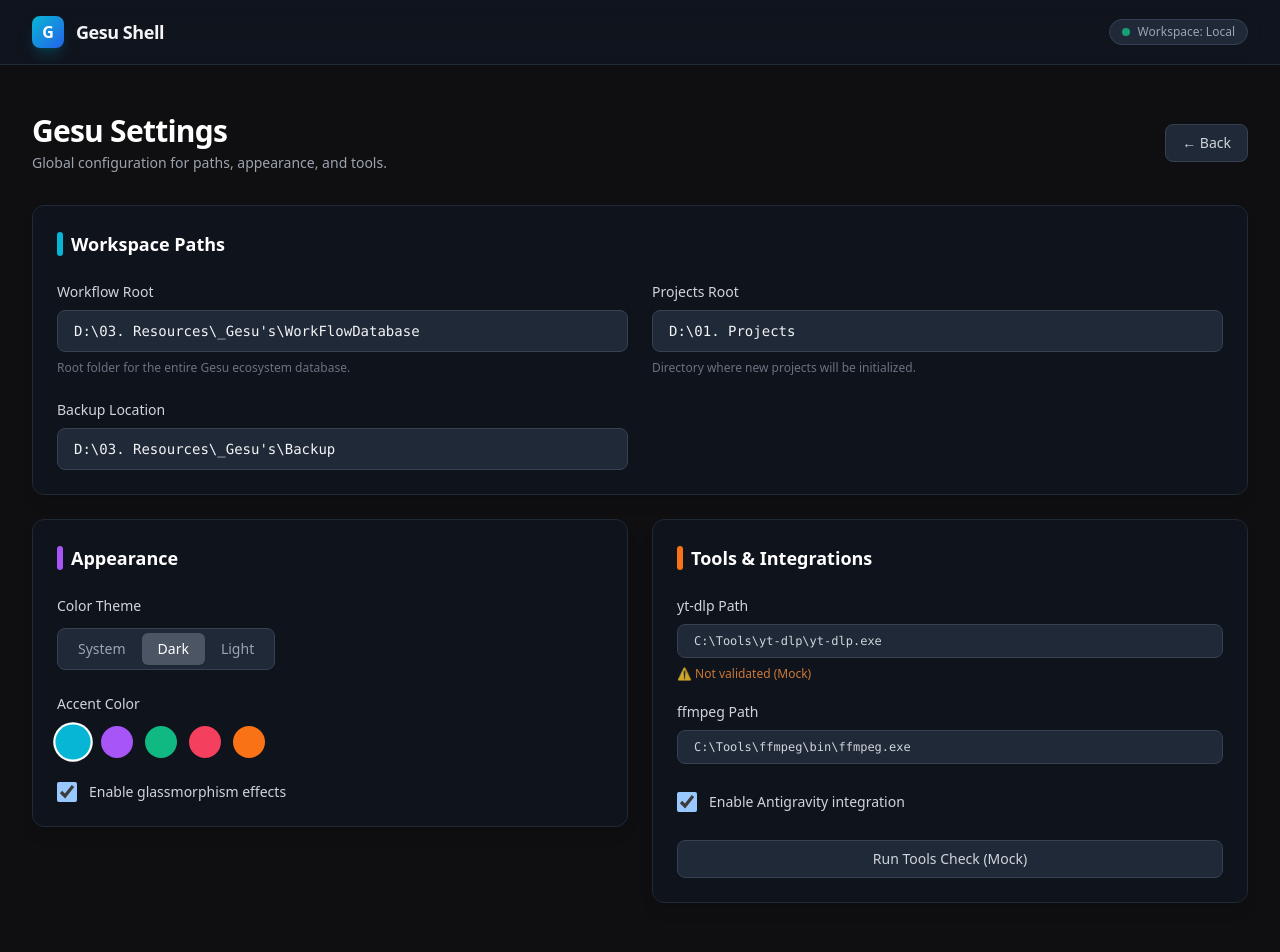
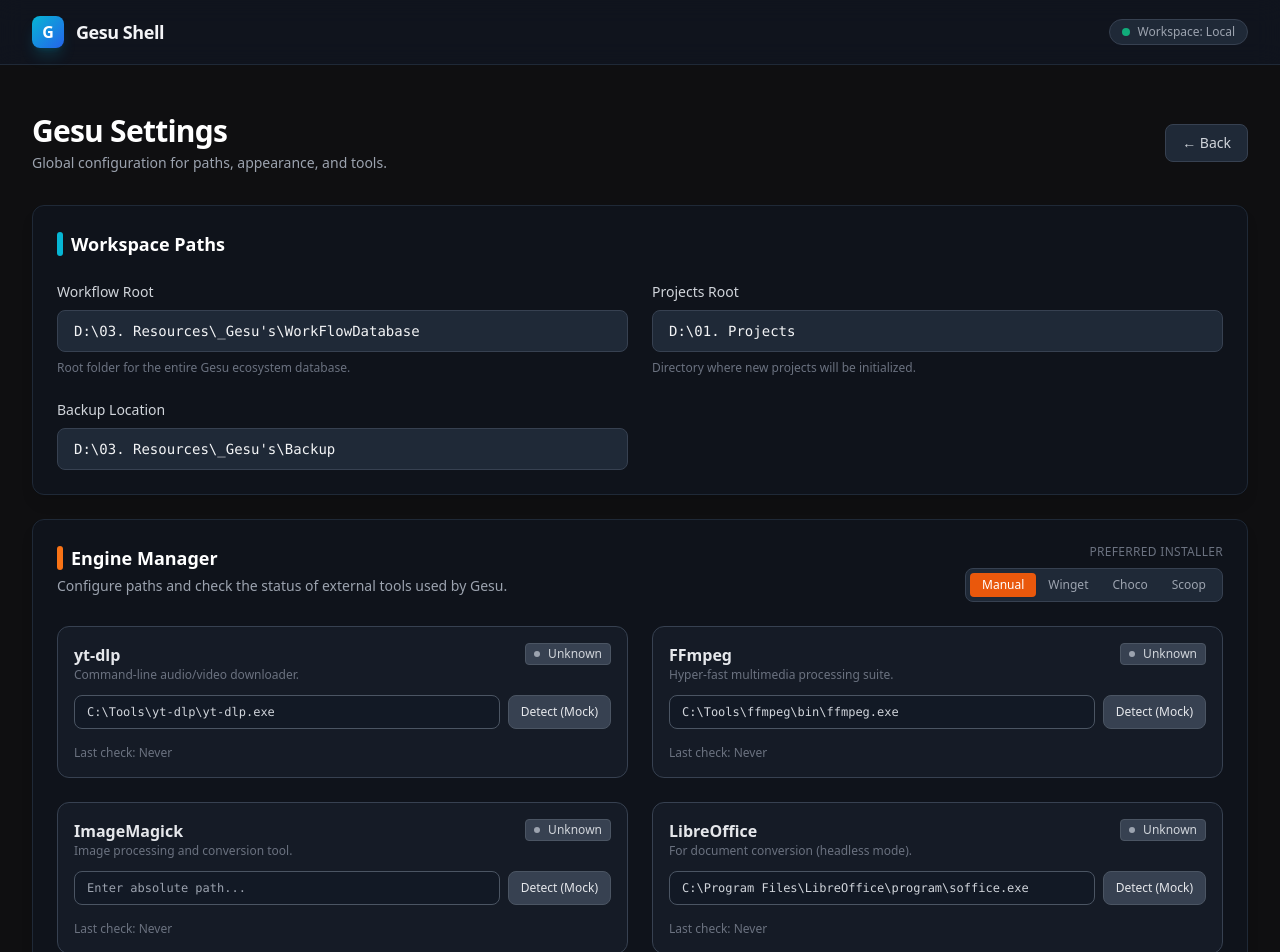
Before and after one commit to gesucreative-hub/gesu-ecosystem-app, a React (Vite) app in the folder apps/gesu-shell/: page /settings in a window 1280 px wide. Shown: the top 952 px of the page. Built offline with nearby package versions, Linux system fonts and the light colour scheme.

Commit message:
feat(settings): add Engine Manager section for external tools

```diff
--- a/apps/gesu-shell/src/pages/SettingsPage.tsx
+++ b/apps/gesu-shell/src/pages/SettingsPage.tsx
@@ -3,11 +3,7 @@
 
 // --- Types & Interfaces ---
 
-interface ToolConfig {
-    path: string;
-    status: 'valid' | 'invalid' | 'unknown';
-}
-
+// Workspace & Appearance
 interface SettingsState {
     paths: {
         workflowRoot: string;
@@ -19,12 +15,23 @@
         accentColor: string;
         glassmorphism: boolean;
     };
-    tools: {
-        ytDlp: string;
-        ffmpeg: string;
-        soffice: string;
-        integrationEnabled: boolean;
-    };
+}
+
+// Engine Manager
+type EngineId = 'ytDlp' | 'ffmpeg' | 'imageMagick' | 'libreOffice';
+type EngineStatus = 'unknown' | 'ok' | 'missing' | 'error';
+type InstallMethod = 'manual' | 'winget' | 'choco' | 'scoop';
+
+interface EngineConfig {
+    id: EngineId;
+    label: string;
+    description: string;
+    path: string;
+    status: EngineStatus;
+    version?: string;
+    lastCheckedAt?: string;
+    defaultPath: string; // Used for "Detect" mock
+    installHint: Partial<Record<InstallMethod, string>>;
 }
 
 // --- Defaults ---
@@ -39,14 +46,63 @@
         theme: 'dark',
         accentColor: 'cyan',
         glassmorphism: true
-    },
-    tools: {
-        ytDlp: String.raw`C:\Tools\yt-dlp\yt-dlp.exe`,
-        ffmpeg: String.raw`C:\Tools\ffmpeg\bin\ffmpeg.exe`,
-        soffice: String.raw`C:\Program Files\LibreOffice\program\soffice.exe`,
-        integrationEnabled: true
     }
 };
+
+const DEFAULT_ENGINES: EngineConfig[] = [
+    {
+        id: 'ytDlp',
+        label: 'yt-dlp',
+        description: 'Command-line audio/video downloader.',
+        path: String.raw`C:\Tools\yt-dlp\yt-dlp.exe`,
+        status: 'unknown',
+        defaultPath: String.raw`C:\Tools\yt-dlp\yt-dlp.exe`,
+        installHint: {
+            winget: 'winget install -e --id yt-dlp.yt-dlp',
+            choco: 'choco install yt-dlp',
+            scoop: 'scoop install yt-dlp'
+        }
+    },
+    {
+        id: 'ffmpeg',
+        label: 'FFmpeg',
+        description: 'Hyper-fast multimedia processing suite.',
+        path: String.raw`C:\Tools\ffmpeg\bin\ffmpeg.exe`,
+        status: 'unknown',
+        defaultPath: String.raw`C:\Tools\ffmpeg\bin\ffmpeg.exe`,
+        installHint: {
+            winget: 'winget install -e --id Gyan.FFmpeg',
+            choco: 'choco install ffmpeg',
+            scoop: 'scoop install ffmpeg'
+        }
+    },
+    {
+        id: 'imageMagick',
+        label: 'ImageMagick',
+        description: 'Image processing and conversion tool.',
+        path: '',
+        status: 'unknown',
+        defaultPath: String.raw`C:\Program Files\ImageMagick-7.1.1-Q16-HDRI\magick.exe`,
+        installHint: {
+            winget: 'winget install -e --id ImageMagick.ImageMagick',
+            choco: 'choco install imagemagick',
+            scoop: 'scoop install imagemagick'
+        }
+    },
+    {
+        id: 'libreOffice',
+        label: 'LibreOffice',
+        description: 'For document conversion (headless mode).',
+        path: String.raw`C:\Program Files\LibreOffice\program\soffice.exe`,
+        status: 'unknown',
+        defaultPath: String.raw`C:\Program Files\LibreOffice\program\soffice.exe`,
+        installHint: {
+            winget: 'winget install -e --id TheDocumentFoundation.LibreOffice',
+            choco: 'choco install libreoffice',
+            scoop: 'scoop install libreoffice'
+        }
+    }
+];
 
 const ACCENT_COLORS = [
     { id: 'cyan', label: 'Cyan', class: 'bg-cyan-500' },
@@ -56,26 +112,96 @@
     { id: 'orange', label: 'Orange', class: 'bg-orange-500' }
 ];
 
+// --- Helper Components ---
+
+const StatusBadge = ({ status, version }: { status: EngineStatus; version?: string }) => {
+    const styles = {
+        unknown: 'bg-gray-700 text-gray-300 border-gray-600',
+        ok: 'bg-emerald-900/50 text-emerald-300 border-emerald-500/30',
+        missing: 'bg-red-900/50 text-red-300 border-red-500/30',
+        error: 'bg-amber-900/50 text-amber-300 border-amber-500/30'
+    };
+
+    const labels = {
+        unknown: 'Unknown',
+        ok: 'Ready',
+        missing: 'Missing',
+        error: 'Error'
+    };
+
+    return (
+        <div className={`px-2 py-0.5 rounded text-xs font-medium border flex items-center gap-2 w-fit ${styles[status]}`}>
+            <span className={`w-1.5 h-1.5 rounded-full ${status === 'ok' ? 'bg-emerald-400' : status === 'unknown' ? 'bg-gray-400' : 'bg-red-400'}`}></span>
+            <span>{labels[status]}</span>
+            {version && status === 'ok' && <span className="opacity-75 border-l pl-2 ml-1 border-white/20">{version}</span>}
+        </div>
+    );
+};
+
 export function SettingsPage() {
     const [settings, setSettings] = useState<SettingsState>(DEFAULT_SETTINGS);
+    const [engines, setEngines] = useState<EngineConfig[]>(DEFAULT_ENGINES);
+    const [installPreference, setInstallPreference] = useState<InstallMethod>('manual');
+    const [showInstallHints, setShowInstallHints] = useState(false);
     const [isDirty, setIsDirty] = useState(false);
 
-    // Handlers
-    const updatedNestedState = (section: keyof SettingsState, key: string, value: any) => {
+    // Settings Handlers
+    const updateSettings = (section: keyof SettingsState, key: string, value: any) => {
         setSettings(prev => ({
             ...prev,
-            [section]: {
-                ...prev[section],
-                [key]: value
-            }
+            [section]: { ...prev[section], [key]: value }
         }));
         setIsDirty(true);
     };
 
+    // Engine Handlers
+    const updateEnginePath = (id: EngineId, path: string) => {
+        setEngines(prev => prev.map(e => e.id === id ? { ...e, path, status: 'unknown' } : e));
+        setIsDirty(true);
+    };
+
+    const detectEngine = (id: EngineId) => {
+        setEngines(prev => prev.map(e => {
+            if (e.id === id) {
+                return {
+                    ...e,
+                    path: e.path || e.defaultPath, // Use default if empty
+                    status: 'ok',
+                    version: 'auto-detected (mock)',
+                    lastCheckedAt: new Date().toISOString()
+                };
+            }
+            return e;
+        }));
+        setIsDirty(true);
+    };
+
+    const checkAllTools = () => {
+        const updated = engines.map(e => ({
+            ...e,
+            status: e.path.trim() ? 'ok' as const : 'missing' as const,
+            version: e.path.trim() ? 'mock-1.0.0' : undefined,
+            lastCheckedAt: new Date().toISOString()
+        }));
+        setEngines(updated);
+
+        console.log('[EngineManagerCheck]', {
+            checkedAt: new Date().toISOString(),
+            installPreference,
+            engines: updated
+        });
+        alert("Tools check complete (mock). See console.");
+    };
+
+    // Global Actions
     const handleSave = () => {
         const payload = {
             timestamp: new Date().toISOString(),
-            config: settings
+            settings,
+            engineManager: {
+                installPreference,
+                engines
+            }
         };
         console.log("Settings Saved (Mock):", payload);
         alert("Settings saved successfully (Mock). Check console for payload.");
@@ -85,16 +211,10 @@
     const handleReset = () => {
         if (confirm("Reset all settings to defaults?")) {
             setSettings(DEFAULT_SETTINGS);
+            setEngines(DEFAULT_ENGINES);
+            setInstallPreference('manual');
             setIsDirty(true);
         }
-    };
-
-    const handleToolsCheck = () => {
-        console.log("Running Tools Check (Mock):", {
-            tools: settings.tools,
-            checkTime: new Date().toISOString()
-        });
-        alert("Tools check initiated (Mock).");
     };
 
     return (
@@ -126,7 +246,7 @@
                             <input
                                 type="text"
                                 value={settings.paths.workflowRoot}
-                                onChange={(e) => updatedNestedState('paths', 'workflowRoot', e.target.value)}
+                                onChange={(e) => updateSettings('paths', 'workflowRoot', e.target.value)}
                                 className="bg-gray-800 border border-gray-700 rounded-lg px-4 py-2.5 text-gray-100 focus:outline-none focus:ring-2 focus:ring-cyan-500/50 font-mono text-sm"
                             />
                             <p className="text-xs text-gray-500">Root folder for the entire Gesu ecosystem database.</p>
@@ -137,7 +257,7 @@
                             <input
                                 type="text"
                                 value={settings.paths.projectsRoot}
-                                onChange={(e) => updatedNestedState('paths', 'projectsRoot', e.target.value)}
+                                onChange={(e) => updateSettings('paths', 'projectsRoot', e.target.value)}
                                 className="bg-gray-800 border border-gray-700 rounded-lg px-4 py-2.5 text-gray-100 focus:outline-none focus:ring-2 focus:ring-cyan-500/50 font-mono text-sm"
                             />
                             <p className="text-xs text-gray-500">Directory where new projects will be initialized.</p>
@@ -148,28 +268,117 @@
                             <input
                                 type="text"
                                 value={settings.paths.backupRoot}
-                                onChange={(e) => updatedNestedState('paths', 'backupRoot', e.target.value)}
+                                onChange={(e) => updateSettings('paths', 'backupRoot', e.target.value)}
                                 className="bg-gray-800 border border-gray-700 rounded-lg px-4 py-2.5 text-gray-100 focus:outline-none focus:ring-2 focus:ring-cyan-500/50 font-mono text-sm"
                             />
                         </div>
                     </div>
                 </div>
 
-                {/* Appearance */}
-                <div className="bg-gray-900/50 backdrop-blur-sm border border-gray-800 p-6 rounded-xl shadow-lg h-fit">
+                {/* Engine Manager */}
+                <div className="lg:col-span-2 bg-gray-900/50 backdrop-blur-sm border border-gray-800 p-6 rounded-xl shadow-lg">
+                    <div className="flex justify-between items-start mb-6">
+                        <div>
+                            <h2 className="text-lg font-semibold text-white flex items-center gap-2">
+                                <span className="w-1.5 h-6 bg-orange-500 rounded-full"></span>
+                                Engine Manager
+                            </h2>
+                            <p className="text-sm text-gray-400 mt-1">Configure paths and check the status of external tools used by Gesu.</p>
+                        </div>
+
+                        {/* Preference Selector */}
+                        <div className="text-right">
+                            <div className="text-xs font-medium text-gray-500 mb-2 uppercase tracking-wide">Preferred Installer</div>
+                            <div className="flex bg-gray-800 p-1 rounded-lg border border-gray-700">
+                                {['Manual', 'Winget', 'Choco', 'Scoop'].map((method) => (
+                                    <button
+                                        key={method}
+                                        onClick={() => setInstallPreference(method.toLowerCase() as InstallMethod)}
+                                        className={`px-3 py-1 rounded text-xs font-medium transition-all ${installPreference === method.toLowerCase()
+                                                ? 'bg-orange-600 text-white shadow-sm'
+                                                : 'text-gray-400 hover:text-gray-200'
+                                            }`}
+                                    >
+                                        {method}
+                                    </button>
+                                ))}
+                            </div>
+                        </div>
+                    </div>
+
+                    <div className="grid grid-cols-1 lg:grid-cols-2 gap-6">
+                        {engines.map((engine) => (
+                            <div key={engine.id} className="bg-gray-800/40 border border-gray-700 rounded-xl p-4 flex flex-col gap-3">
+                                <div className="flex justify-between items-start">
+                                    <div>
+                                        <div className="font-semibold text-gray-200">{engine.label}</div>
+                                        <div className="text-xs text-gray-500">{engine.description}</div>
+                                    </div>
+                                    <StatusBadge status={engine.status} version={engine.version} />
+                                </div>
+
+                                <div className="flex gap-2">
+                                    <input
+                                        type="text"
+                                        value={engine.path}
+                                        onChange={(e) => updateEnginePath(engine.id, e.target.value)}
+                                        placeholder="Enter absolute path..."
+                                        className="flex-1 bg-gray-900/50 border border-gray-600 rounded-lg px-3 py-2 text-gray-300 focus:outline-none focus:ring-2 focus:ring-orange-500/30 font-mono text-xs"
+                                    />
+                                    <button
+                                        onClick={() => detectEngine(engine.id)}
+                                        className="px-3 bg-gray-700 hover:bg-gray-600 text-gray-200 rounded-lg text-xs font-medium border border-gray-600 transition-colors"
+                                    >
+                                        Detect (Mock)
+                                    </button>
+                                </div>
+
+                                <div className="flex justify-between items-center mt-1">
+                                    <div className="text-xs text-gray-500">
+                                        Last check: {engine.lastCheckedAt ? new Date(engine.lastCheckedAt).toLocaleTimeString() : 'Never'}
+                                    </div>
+                                    {installPreference !== 'manual' && engine.installHint[installPreference] && (
+                                        <button
+                                            onClick={() => setShowInstallHints(!showInstallHints)}
+                                            className="text-xs text-orange-400 hover:text-orange-300 underline decoration-dotted"
+                                        >
+                                            {showInstallHints ? 'Hide command' : 'Install command'}
+                                        </button>
+                                    )}
+                                </div>
+
+                                {showInstallHints && installPreference !== 'manual' && engine.installHint[installPreference] && (
+                                    <div className="mt-1 bg-black/40 p-2 rounded border border-gray-700/50 font-mono text-xs text-gray-400 select-all">
+                                        &gt; {engine.installHint[installPreference]}
+                                    </div>
+                                )}
+                            </div>
+                        ))}
+                    </div>
+
+                    <button
+                        onClick={checkAllTools}
+                        className="mt-6 w-full py-3 bg-gray-800 hover:bg-gray-700 border border-gray-700 text-gray-300 rounded-lg text-sm font-medium transition-colors"
+                    >
+                        Run Global Tools Check (Mock)
+                    </button>
+                </div>
+
+                {/* Appearance (Moved to bottom or kept side-by-side if space allows, usually bottom in single col or side in grid. Here sticking to grid flow) */}
+                <div className="lg:col-span-2 bg-gray-900/50 backdrop-blur-sm border border-gray-800 p-6 rounded-xl shadow-lg h-fit">
                     <h2 className="text-lg font-semibold text-white mb-6 flex items-center gap-2">
                         <span className="w-1.5 h-6 bg-purple-500 rounded-full"></span>
                         Appearance
                     </h2>
 
-                    <div className="flex flex-col gap-6">
+                    <div className="flex flex-col md:flex-row gap-8">
                         <div className="flex flex-col gap-3">
                             <label className="text-sm font-medium text-gray-300">Color Theme</label>
                             <div className="flex bg-gray-800 p-1 rounded-lg border border-gray-700 w-fit">
                                 {['System', 'Dark', 'Light'].map((mode) => (
                                     <button
                                         key={mode}
-                                        onClick={() => updatedNestedState('appearance', 'theme', mode.toLowerCase())}
+                                        onClick={() => updateSettings('appearance', 'theme', mode.toLowerCase())}
                                         className={`px-4 py-1.5 rounded-md text-sm font-medium transition-all ${settings.appearance.theme === mode.toLowerCase()
                                                 ? 'bg-gray-600 text-white shadow-sm'
                                                 : 'text-gray-400 hover:text-gray-200'
@@ -187,7 +396,7 @@
                                 {ACCENT_COLORS.map(color => (
                                     <button
                                         key={color.id}
-                                        onClick={() => updatedNestedState('appearance', 'accentColor', color.id)}
+                                        onClick={() => updateSettings('appearance', 'accentColor', color.id)}
                                         className={`w-8 h-8 rounded-full ${color.class} transition-transform hover:scale-110 focus:outline-none focus:ring-2 focus:ring-offset-2 focus:ring-offset-gray-900 focus:ring-gray-400 ${settings.appearance.accentColor === color.id ? 'ring-2 ring-white scale-110' : ''
                                             }`}
                                         title={color.label}
@@ -196,63 +405,15 @@
                             </div>
                         </div>
 
-                        <label className="flex items-center gap-3 cursor-pointer group">
+                        <label className="flex items-center gap-3 cursor-pointer group mt-auto mb-2">
                             <input
                                 type="checkbox"
                                 checked={settings.appearance.glassmorphism}
-                                onChange={(e) => updatedNestedState('appearance', 'glassmorphism', e.target.checked)}
+                                onChange={(e) => updateSettings('appearance', 'glassmorphism', e.target.checked)}
                                 className="w-5 h-5 rounded border-gray-600 bg-gray-700 text-purple-500 focus:ring-purple-500/40"
                             />
                             <span className="text-sm text-gray-300 group-hover:text-white transition-colors">Enable glassmorphism effects</span>
                         </label>
-                    </div>
-                </div>
-
-                {/* Tools & Integrations */}
-                <div className="bg-gray-900/50 backdrop-blur-sm border border-gray-800 p-6 rounded-xl shadow-lg h-fit">
-                    <h2 className="text-lg font-semibold text-white mb-6 flex items-center gap-2">
-                        <span className="w-1.5 h-6 bg-orange-500 rounded-full"></span>
-                        Tools & Integrations
-                    </h2>
-
-                    <div className="flex flex-col gap-5">
-                        <div className="flex flex-col gap-2">
-                            <label className="text-sm font-medium text-gray-300">yt-dlp Path</label>
-                            <input
-                                type="text"
-                                value={settings.tools.ytDlp}
-                                onChange={(e) => updatedNestedState('tools', 'ytDlp', e.target.value)}
-                                className="bg-gray-800 border border-gray-700 rounded-lg px-4 py-2 text-gray-300 focus:outline-none focus:ring-2 focus:ring-orange-500/50 font-mono text-xs"
-                            />
-                            <span className="text-xs text-orange-400/80">⚠️ Not validated (Mock)</span>
-                        </div>
-
-                        <div className="flex flex-col gap-2">
-                            <label className="text-sm font-medium text-gray-300">ffmpeg Path</label>
-                            <input
-                                type="text"
-                                value={settings.tools.ffmpeg}
-                                onChange={(e) => updatedNestedState('tools', 'ffmpeg', e.target.value)}
-                                className="bg-gray-800 border border-gray-700 rounded-lg px-4 py-2 text-gray-300 focus:outline-none focus:ring-2 focus:ring-orange-500/50 font-mono text-xs"
-                            />
-                        </div>
-
-                        <label className="flex items-center gap-3 cursor-pointer group mt-2">
-                            <input
-                                type="checkbox"
-                                checked={settings.tools.integrationEnabled}
-                                onChange={(e) => updatedNestedState('tools', 'integrationEnabled', e.target.checked)}
-                                className="w-5 h-5 rounded border-gray-600 bg-gray-700 text-orange-500 focus:ring-orange-500/40"
-                            />
-                            <span className="text-sm text-gray-300 group-hover:text-white transition-colors">Enable Antigravity integration</span>
-                        </label>
-
-                        <button
-                            onClick={handleToolsCheck}
-                            className="mt-2 w-full py-2 bg-gray-800 hover:bg-gray-700 border border-gray-700 text-gray-300 rounded-lg text-sm transition-colors"
-                        >
-                            Run Tools Check (Mock)
-                        </button>
                     </div>
                 </div>
 
```
